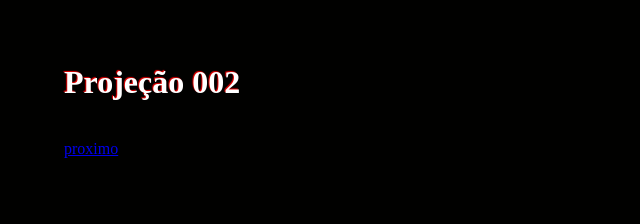
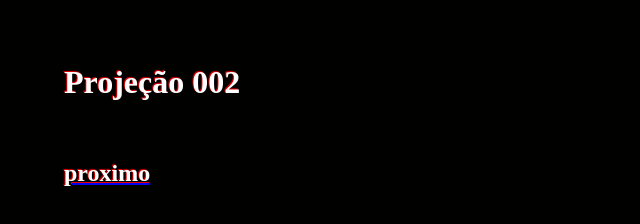
Before and after one commit to edskate/Python-0001, a plain HTML site: page index02.html in a window 1280 px wide. Shown: the whole page, without its empty margins (0-640 px from the left). Drawn offline with Linux system fonts and the light colour scheme.

Commit message:
git commit -a -m "atualização"

```diff
--- a/index02.html
+++ b/index02.html
@@ -15,6 +15,6 @@
         </div>
     </div>
 
-   <a href="index03.html">proximo</a>
+   <a href="index03.html"><h2>proximo</h2></a>
 </body>
 </html>
```
Also changed, not shown: index.html (+1 -1 lines), index03.html (+1 -0 lines).
